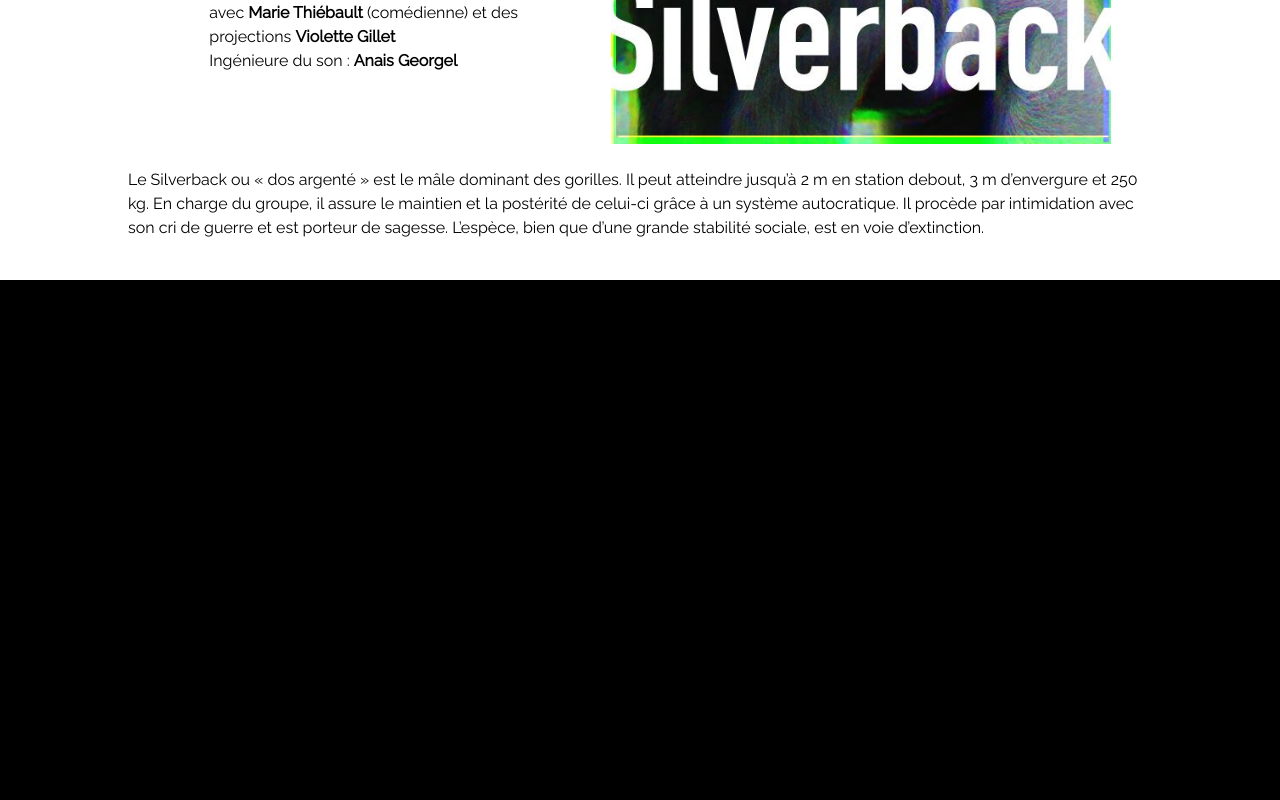
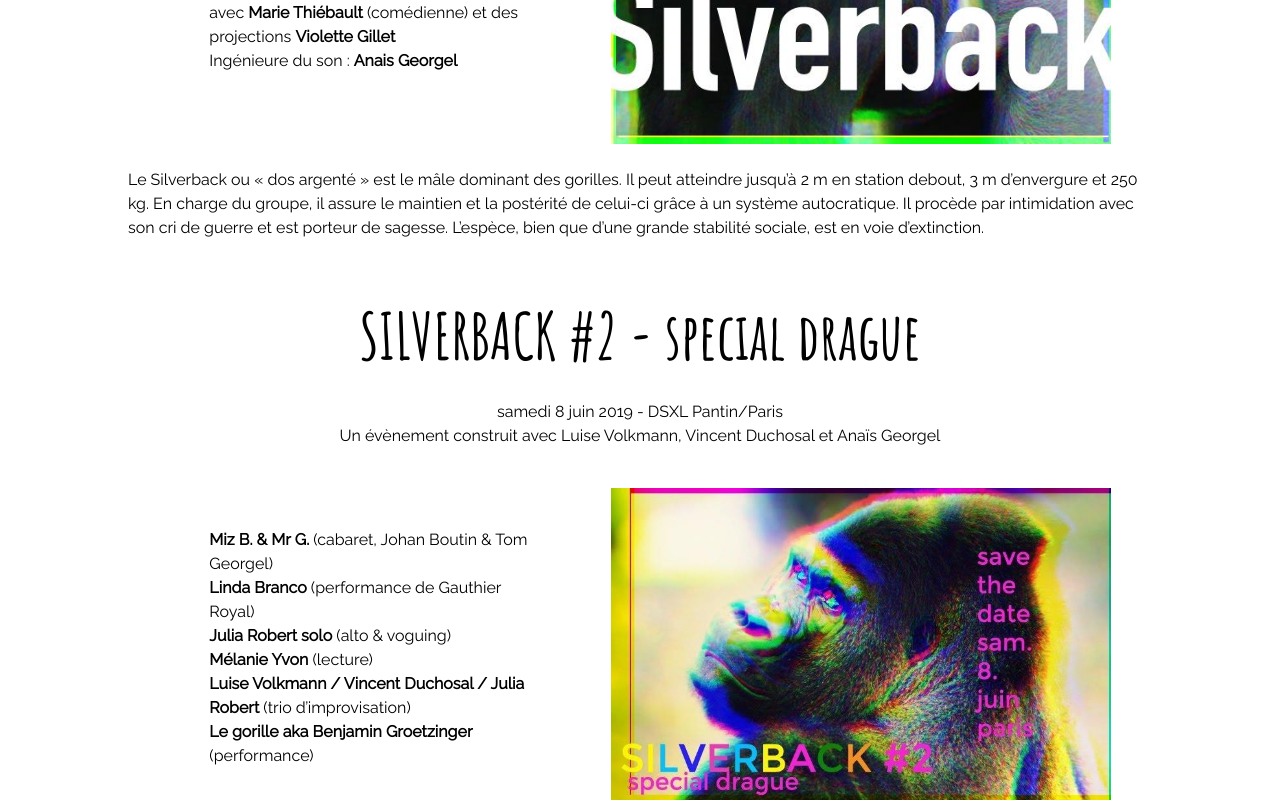
Before and after one commit to samueleyre/mineurdefond, a Next.js app: page /klang in a window 1280 px wide. Shown: the part 2000-2800 px from the top of the page. Before the commit the page ends 2280 px from the top, so only its background shows below. Built offline with nearby package versions, Linux system fonts and the light colour scheme.

Commit message:
up klang page

```diff
--- a/pages/festival-des-pantomines.js
+++ b/pages/festival-des-pantomines.js
@@ -92,6 +92,7 @@ avec le bal de MaDam RamDam offert sous les étoiles !
                     title="SIRI BIRK"
                     title_color="#333d67"
                     link="http://www.siribyrkjedal.com/"
+                    listenLink="https://www.youtube.com/watch?v=LiEIICBYmDc"
                     newPage="true"
                     place_and_time="Le Planay, Villaroger à 11h"
                     musique_style="Folk"
--- a/pages/klang.js
+++ b/pages/klang.js
@@ -8,7 +8,7 @@ function Klang() {
         <ProjectRockComponent title="Klang" description="Née de l’impact entre arts visuels et sonores, KLANG est efficace comme une onomatopée et frappante comme sa sonorité"/>
         <ProjectLayoutComponent>
             <p>
-                KLANG, qui se traduit « son » en allemand » est une initiative curatoriale portée par Violette Gillet, libre de forme suivant l’intuition de nouvelles rencontres entre arts visuels et musique expérimentale.
+                KLANG, qui se traduit « son » en allemand, est une initiative curatoriale portée par Violette Gillet. Libre de forme, elle fait se rencontrer arts visuels et musique expérimentale.
             </p>
             <h2 className="text-center">Tel un lys parmi les épines…</h2>
             <p className="text-center">
@@ -52,6 +52,29 @@ function Klang() {
             <p className="pt-6">
                 Le Silverback ou « dos argenté » est le mâle dominant des gorilles. Il peut atteindre jusqu’à 2 m en station debout, 3 m d’envergure et 250 kg. En charge du groupe, il assure le maintien et la postérité de celui-ci grâce à un système autocratique. Il procède par intimidation avec son cri de guerre et est porteur de sagesse. L’espèce, bien que d’une grande stabilité sociale, est en voie d’extinction.
             </p>
+            <h2 className="text-center">SILVERBACK #2 - special drague</h2>
+            <p className="text-center">samedi 8 juin 2019 - DSXL Pantin/Paris</p>
+            <p className="text-center">
+                Un évènement construit avec Luise Volkmann, Vincent Duchosal et Anaïs Georgel
+            </p>
+            <div className="flex flex-wrap justify-evenly mt-10">
+                <p style={{width: "400px"}} className="flex flex-col justify-center p-10">
+                    <span><b>Miz B. & Mr G.</b> (cabaret, Johan Boutin & Tom Georgel)</span>
+                    <span><b>Linda Branco</b> (performance de Gauthier Royal)</span>
+                    <span><b>Julia Robert solo</b> (alto & voguing)</span>
+                    <span><b>Mélanie Yvon</b> (lecture)</span>
+                    <span><b>Luise Volkmann / Vincent Duchosal / Julia Robert</b> (trio d’improvisation)</span>
+                    <span><b>Le gorille aka Benjamin Groetzinger </b> (performance)</span>
+                </p>
+                <img style={{width: "500px"}} className="max-w-full" src="images/klang_silverback_2.jpg" alt="Affiche de SILVERBACK #2"/>
+            </div>
+            <p className="pt-6">
+                Pour séduire le primate de ses rêves, le Silverback -gorille au dos argenté- emploie ses ardeurs à l’invention de charmes encore inusités [le don de banane étant trop connoté]. De loin, il lui lance une œillade par-dessus l’épaule, faisant battre ses cils et profitant d'une légère brise pour animer son pelage. Il chauffe quelques grognements suggestifs, prépare ses phéromones les plus délicats et, tout en soutenant le regard, il s’approche et l’aborde :
+                « Que pensez-vous des nouveaux modes de relations sexualisées qui prônent un érotisme égalitaire et non-binaire ?
+                - ... ? »
+                Le temps d’une soirée, SILVERBACK lance une investigation -WORKSHOPS- pour délier les gestes et les langues -PERFORMANCES- en faveur d’une grande transe collective -CONCERTS et DJSET-. Après une première édition sur la notion de leadership, SILVERBACK#2 s’enquiert de la drague et de la séduction, à la recherche de leurs non-modes d’emplois et pour la manière dont elles nous font nous surpasser.
+                L’aventure sera-t-elle fictive ou réelle ? Tout dépend de votre succès.
+            </p>
         </ProjectLayoutComponent>
     </>
 }
```
Also changed, not shown: public/images/klang_silverback_2.jpg (added).
